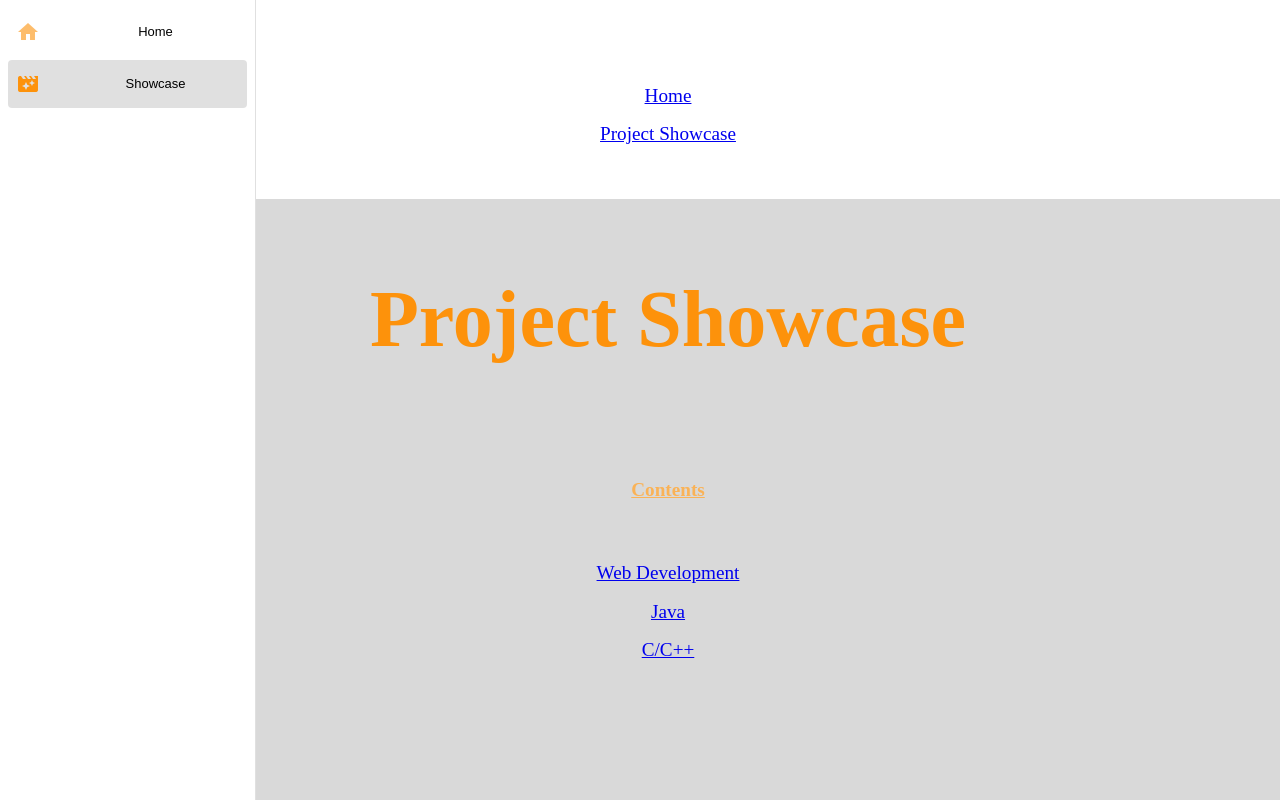
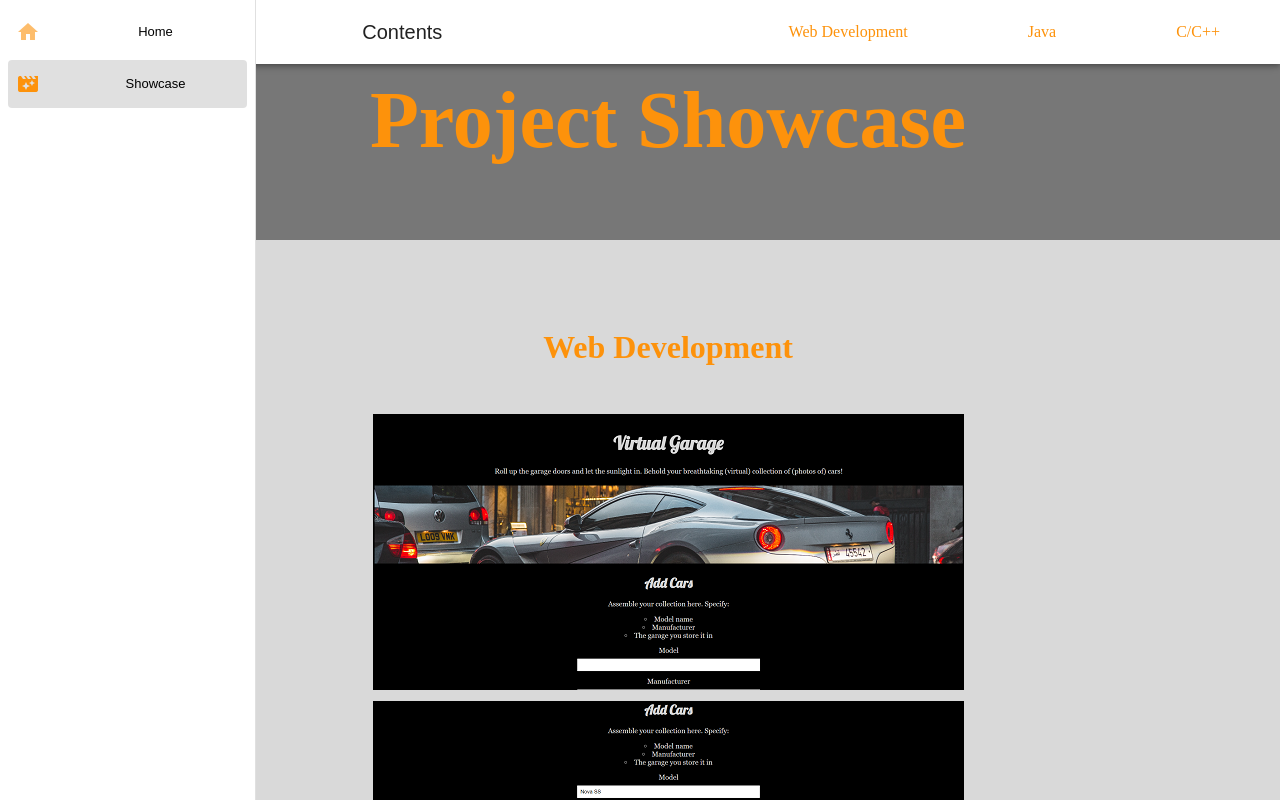
Before and after one commit to JamesBarnes48/PersonalSiteVue, a Vue app: page /showcase in a window 1280 px wide. Shown: the top 800 px of the page. Built offline with nearby package versions, Linux system fonts and the light colour scheme.

Commit message:
make appbar contents

```diff
--- a/src/views/Showcase.vue
+++ b/src/views/Showcase.vue
@@ -17,45 +17,16 @@ export default {
 </script>
 
 <template>
-  <!-- Main Nav Bar -->
-  <nav class="navbar navbar-expand-lg navbar-light">
-
-    <button class="navbar-toggler" type="button" data-toggle="collapse" data-target="#navtogglemain" aria-controls="navtogglemain" aria-expanded="false" aria-label="Toggle navigation">
-    <span class="navbar-toggler-icon"></span>
-    </button>
-
-    <div class="collapse navbar-collapse" id="navtogglemain">
-    <ul class="navbar-nav ml-auto">
-        <li class="nav-item"> <a class="nav-link" href="index.html">Home</a> </li>
-        <li class="nav-item"> <a class="nav-link" href="showcase.html">Project Showcase</a> </li>
-    </ul>
-    </div>
-
-    </nav>
-
     <!-- Title -->
     <div class="container-fluid project-section">
-    <h1>Project Showcase</h1>
-    <button onclick="showthing"></button>
+        <h1>Project Showcase</h1>
 
-    <!-- Contents Navbar -->
-    <nav class="navbar navbar-expand-lg navbar-light sticky-top contents-navbar">
-
-    <a id="contents-brand" class="navbar-brand" href="">Contents</a>
-
-    <button class="navbar-toggler" type="button" data-toggle="collapse" data-target="#navtogglecontents" aria-controls="navtogglecontents" aria-expanded="false" aria-label="Toggle navigation">
-        <span class="navbar-toggler-icon"></span>
-    </button>
-
-    <div class="collapse navbar-collapse" id="navtogglecontents">
-        <ul class="navbar-nav">
-        <li class="nav-item"> <a class="nav-link" href="#webdev">Web Development</a> </li>
-        <li class="nav-item"> <a class="nav-link" href="#java">Java</a> </li>
-        <li class="nav-item"> <a class="nav-link" href="#c">C/C++</a> </li>
-        </ul>
-    </div>
-
-    </nav>
+        <!-- Contents Navbar -->
+        <v-app-bar class="appbar" title="Contents" scroll-behaviour="elevate" >
+            <a href="#webdev">Web Development</a>
+            <a href="#java">Java</a>
+            <a href="#c">C/C++</a>
+        </v-app-bar>
     </div>
 
     <section id="webdev">
@@ -549,18 +520,11 @@ export default {
 }
 
 /* Navigation Bars */
-
-#contents-brand {
-  color: var(--off-main-hex);
-}
-
-.contents-navbar {
-  margin: 0 100px;
-  margin-top: 40px;
-}
-
-.navbar-collapse {
-  margin: 45px 0;
+.appbar a{
+    font-family: 'Montserrat', serif;
+    color: var(--main-hex);
+    text-decoration: none;
+    margin: 0 60px;
 }
 
 .new-annotation{
```
